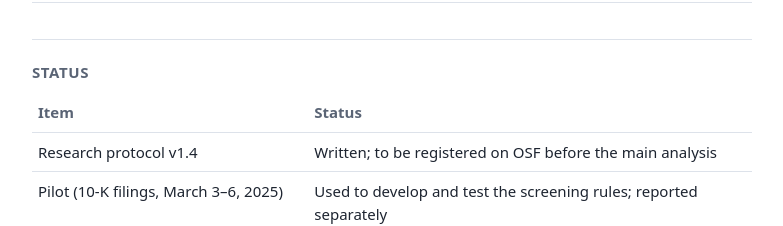
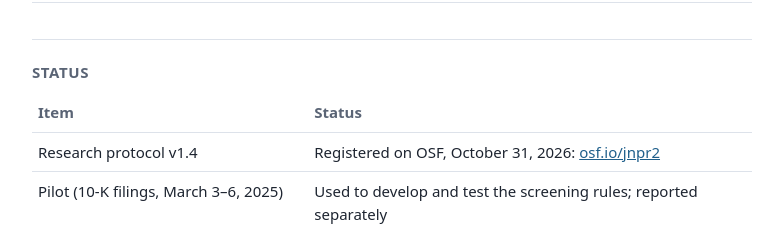
Before and after one commit to icfrtransitions/icfrtransitions.github.io, a plain HTML site: page index.html in a window 1280 px wide. Shown: the part 920-1146 px from the top of the page, without its empty margins (248-1031 px from the left). Drawn offline with Linux system fonts and the light colour scheme.

Commit message:
Update research protocol status in index.html

```diff
--- a/index.html
+++ b/index.html
@@ -58,7 +58,7 @@
 <h2>Status</h2>
 <table>
 <tr><th>Item</th><th>Status</th></tr>
-<tr><td>Research protocol v1.4</td><td>Written; to be registered on OSF before the main analysis</td></tr>
+<tr><td>Research protocol v1.4</td><td>Registered on OSF, October 31, 2026: <a href="https://osf.io/jnpr2">osf.io/jnpr2</a></td></tr>
 <tr><td>Pilot (10-K filings, March 3&ndash;6, 2025)</td><td>Used to develop and test the screening rules; reported separately</td></tr>
 <tr><td>Main sample (10-K filings dated in 2025)</td><td>Not started; begins after registration</td></tr>
 <tr><td>Dataset, report and tools</td><td>Planned; each release will carry a DOI</td></tr>
```
